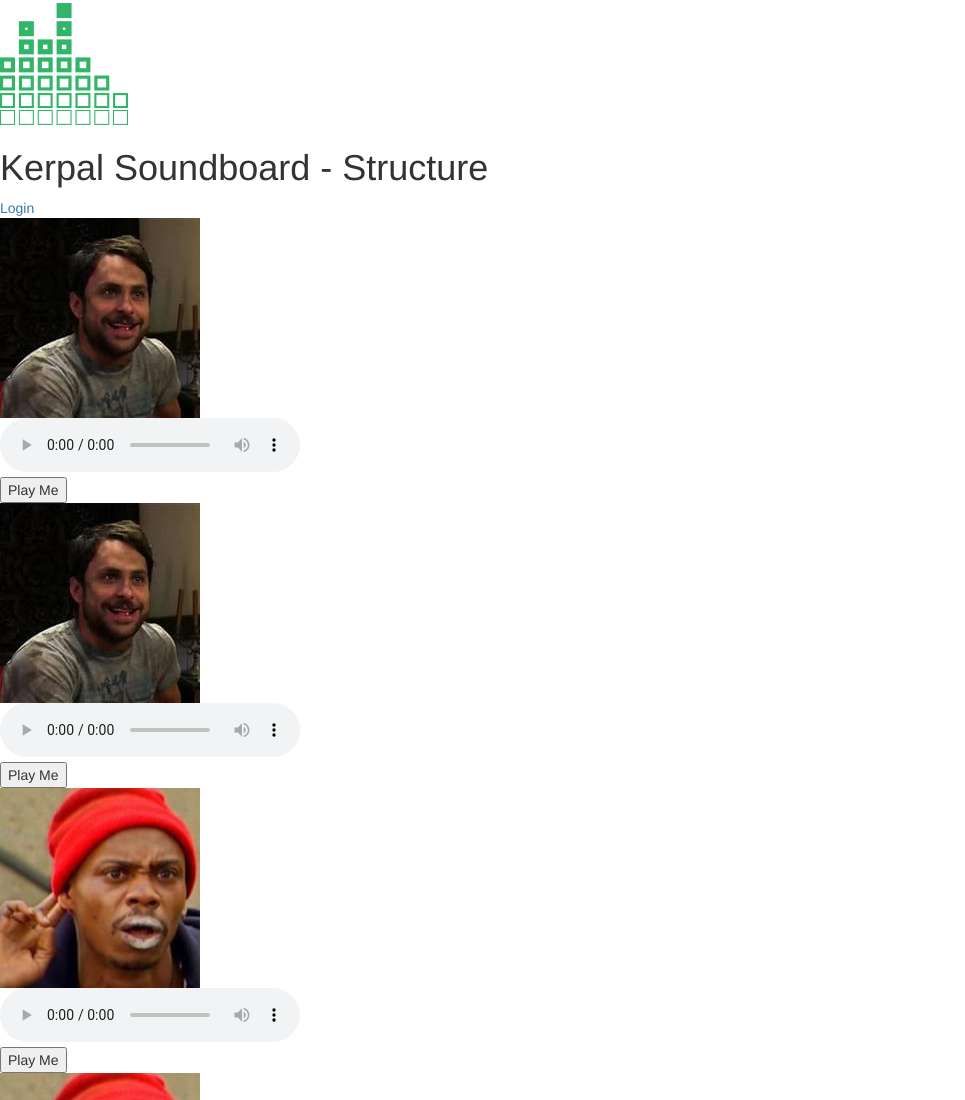
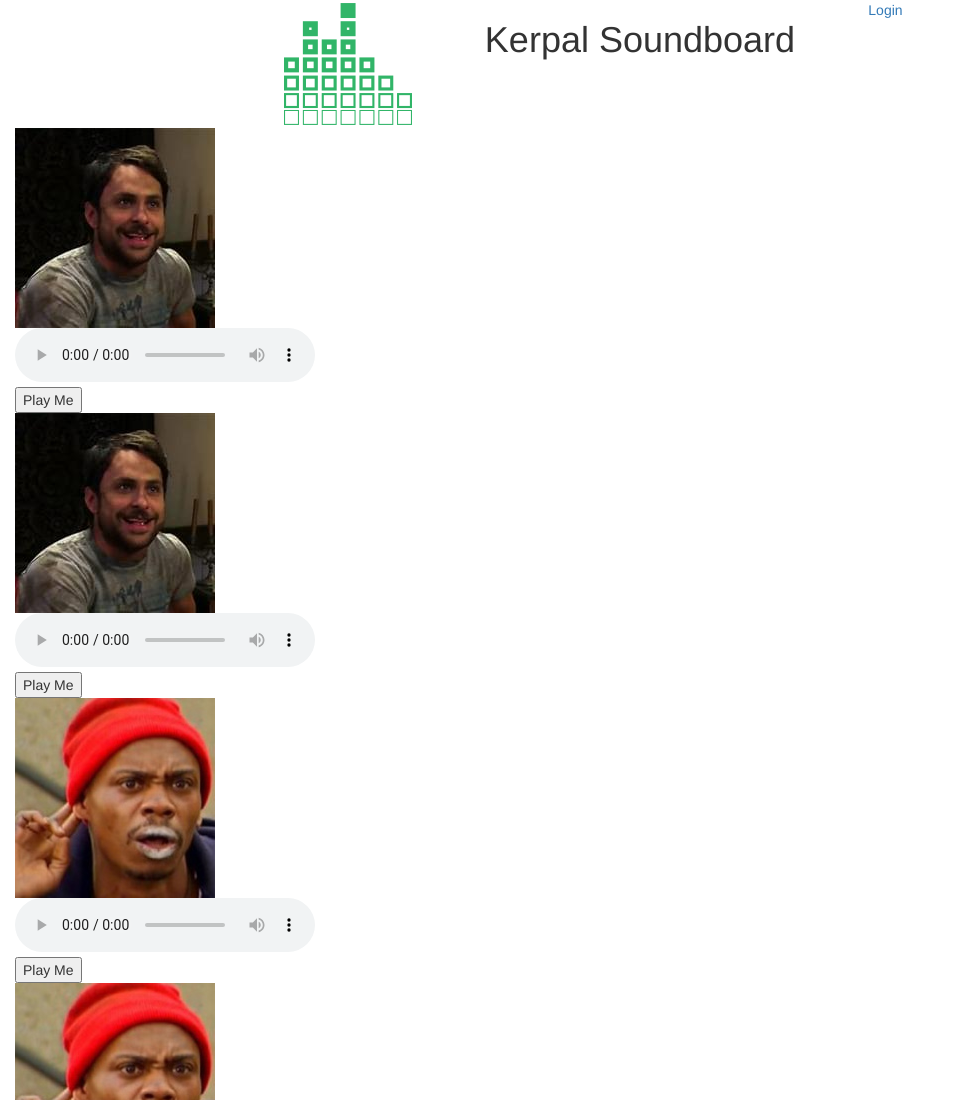
Before and after one commit to moizqureshi/cse134_homework_2B, a plain HTML site: page public/soundboard-bootstrap.html in a window 1280 px wide. Shown: the top 1100 px of the page, without its empty margins (0-965 px from the left). Drawn offline with nearby package versions, Linux system fonts and the light colour scheme.

Commit message:
merged moizs changes

```diff
--- a/public/soundboard-bootstrap.html
+++ b/public/soundboard-bootstrap.html
@@ -8,22 +8,25 @@ The structural version passes validation since we are adhereing to HTML5 standar
 the presentational version, this version removes the deprecated attributes that were used to "style"
 the page using only HTML.
 -->
-<html>
+<html lang="en">
   <head>
     <meta charset="utf-8">
+    <meta name="viewport" content="width=device-width, initial-scale=1">
     <title>Kerpal Soundboard</title>
     <!-- Latest compiled and minified BootStrap CSS -->
     <link rel="stylesheet" href="https://maxcdn.bootstrapcdn.com/bootstrap/3.3.7/css/bootstrap.min.css" integrity="sha384-BVYiiSIFeK1dGmJRAkycuHAHRg32OmUcww7on3RYdg4Va+PmSTsz/K68vbdEjh4u" crossorigin="anonymous">
   </head>
   <body>
-    <header>
-      <div class="siteTitle">
-        <img class="logoImage" src="assets/imgs/logo.png" alt="Kerpal" />
-        <h1 id="headerTitle">Kerpal Soundboard - Structure</h1>
-        <a href="">Login</a>
+    <header class="container-fluid">
+      <div class="row">
+        <div class="col-xs-6 col-md-4">
+          <img class="img-responsive pull-right" src="assets/imgs/logo.png" alt="Kerpal" />
+        </div>
+        <h1 id="headerTitle" class="col-xs-6 col-md-4 text-center">Kerpal Soundboard</h1>
+        <a class="col-xs-6 col-md-4" href="">Login</a>
       </div>
     </header>
-    <main>
+    <main class="container-fluid">
       <div class="soundboard">
         <div class="sound">
           <div class="soundImg">
@@ -164,9 +167,5 @@ the page using only HTML.
         <h3>&copy; Copyright 2017. Team Kerpal - CSE134B Summer 2017 - UCSD</h3>
       </div>
     </footer>
-    <!-- Latest compiled and minified BootStrap JavaScript -->
-    <script src="https://maxcdn.bootstrapcdn.com/bootstrap/3.3.7/js/bootstrap.min.js" integrity="sha384-Tc5IQib027qvyjSMfHjOMaLkfuWVxZxUPnCJA7l2mCWNIpG9mGCD8wGNIcPD7Txa" crossorigin="anonymous"></script>
-    <!-- Latest compiled and minified JQuery (required for BootStrap) -->
-    <script src="https://ajax.googleapis.com/ajax/libs/jquery/3.2.1/jquery.min.js"></script>
   </body>
 </html>
```
